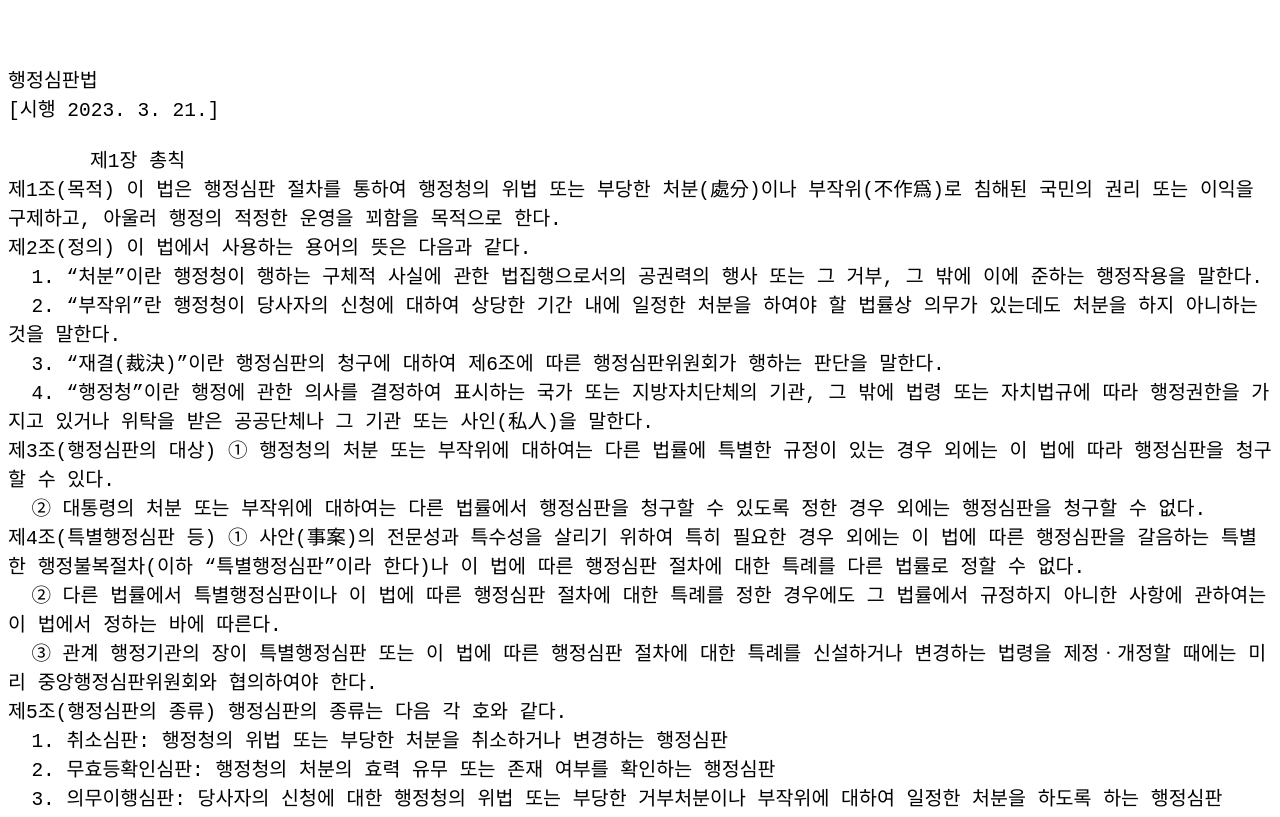
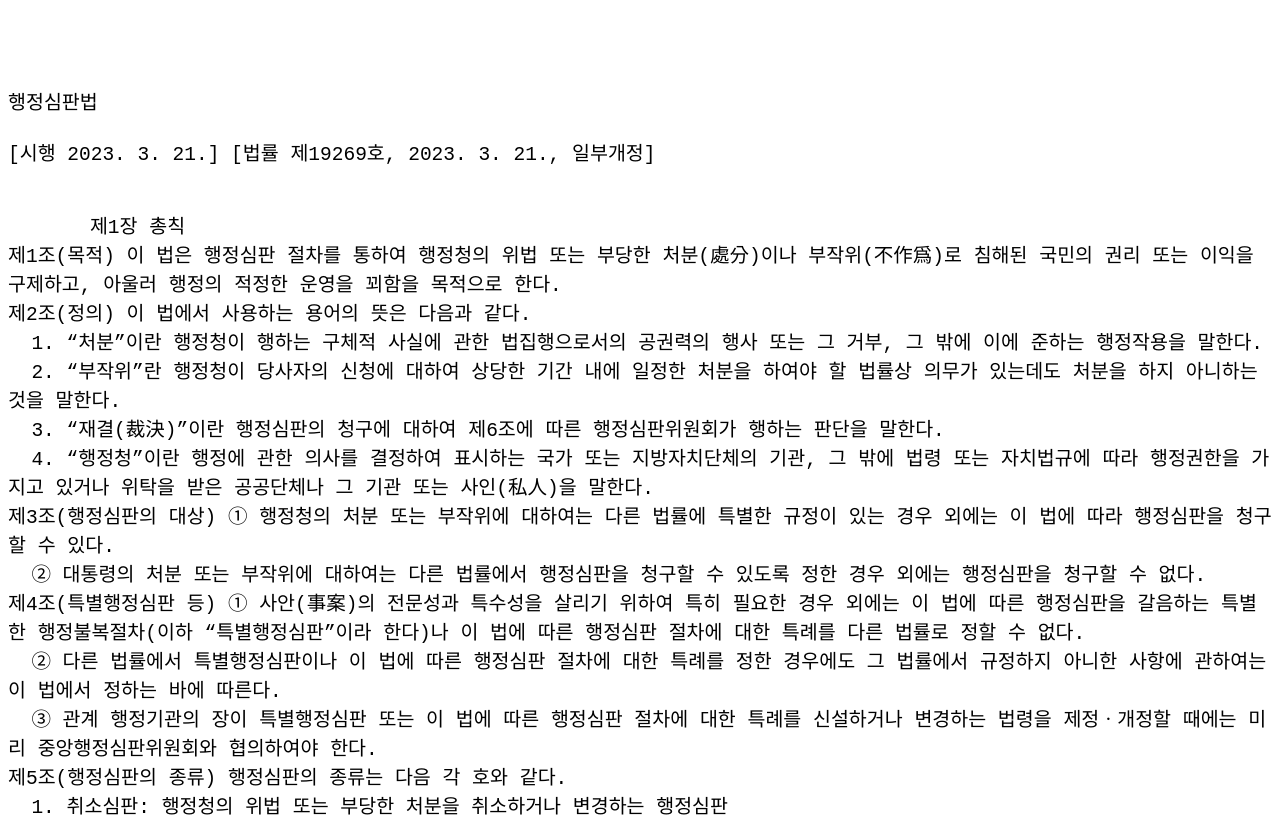
Before and after one commit to newhwang/simpan, a plain HTML site: page index.html in a window 1280 px wide. Shown: the top 817 px of the page. Drawn offline with Linux system fonts and the light colour scheme.

Commit message:
Update index.html

```diff
--- a/index.html
+++ b/index.html
@@ -18,8 +18,11 @@
 
 <pre>
 
+
 행정심판법
-[시행 2023. 3. 21.]
+
+[시행 2023. 3. 21.] [법률 제19269호, 2023. 3. 21., 일부개정]
+
 
        제1장 총칙
 제1조(목적) 이 법은 행정심판 절차를 통하여 행정청의 위법 또는 부당한 처분(處分)이나 부작위(不作爲)로 침해된 국민의 권리 또는 이익을 구제하고, 아울러 행정의 적정한 운영을 꾀함을 목적으로 한다.
@@ -258,11 +261,13 @@
   ③ 위원회는 취소심판의 청구가 이유가 있다고 인정하면 처분을 취소 또는 다른 처분으로 변경하거나 처분을 다른 처분으로 변경할 것을 피청구인에게 명한다.
   ④ 위원회는 무효등확인심판의 청구가 이유가 있다고 인정하면 처분의 효력 유무 또는 처분의 존재 여부를 확인한다.
   ⑤ 위원회는 의무이행심판의 청구가 이유가 있다고 인정하면 지체 없이 신청에 따른 처분을 하거나 처분을 할 것을 피청구인에게 명한다.
+
 제43조의2(조정) ① 위원회는 당사자의 권리 및 권한의 범위에서 당사자의 동의를 받아 심판청구의 신속하고 공정한 해결을 위하여 조정을 할 수 있다. 다만, 그 조정이 공공복리에 적합하지 아니하거나 해당 처분의 성질에 반하는 경우에는 그러하지 아니하다.
   ② 위원회는 제1항의 조정을 함에 있어서 심판청구된 사건의 법적ㆍ사실적 상태와 당사자 및 이해관계자의 이익 등 모든 사정을 참작하고, 조정의 이유와 취지를 설명하여야 한다.
   ③ 조정은 당사자가 합의한 사항을 조정서에 기재한 후 당사자가 서명 또는 날인하고 위원회가 이를 확인함으로써 성립한다.
   ④ 제3항에 따른 조정에 대하여는 제48조부터 제50조까지, 제50조의2, 제51조의 규정을 준용한다.
   [본조신설 2017. 10. 31.]
+
 제44조(사정재결) ① 위원회는 심판청구가 이유가 있다고 인정하는 경우에도 이를 인용(認容)하는 것이 공공복리에 크게 위배된다고 인정하면 그 심판청구를 기각하는 재결을 할 수 있다. 이 경우 위원회는 재결의 주문(主文)에서 그 처분 또는 부작위가 위법하거나 부당하다는 것을 구체적으로 밝혀야 한다.
   ② 위원회는 제1항에 따른 재결을 할 때에는 청구인에 대하여 상당한 구제방법을 취하거나 상당한 구제방법을 취할 것을 피청구인에게 명할 수 있다.
   ③ 제1항과 제2항은 무효등확인심판에는 적용하지 아니한다.
@@ -277,20 +282,25 @@
   5. 이유
   6. 재결한 날짜
   ③ 재결서에 적는 이유에는 주문 내용이 정당하다는 것을 인정할 수 있는 정도의 판단을 표시하여야 한다.
+
 제47조(재결의 범위) ① 위원회는 심판청구의 대상이 되는 처분 또는 부작위 외의 사항에 대하여는 재결하지 못한다.
   ② 위원회는 심판청구의 대상이 되는 처분보다 청구인에게 불리한 재결을 하지 못한다.
+
 제48조(재결의 송달과 효력 발생) ① 위원회는 지체 없이 당사자에게 재결서의 정본을 송달하여야 한다. 이 경우 중앙행정심판위원회는 재결 결과를 소관 중앙행정기관의 장에게도 알려야 한다.
   ② 재결은 청구인에게 제1항 전단에 따라 송달되었을 때에 그 효력이 생긴다.
   ③ 위원회는 재결서의 등본을 지체 없이 참가인에게 송달하여야 한다.
   ④ 처분의 상대방이 아닌 제3자가 심판청구를 한 경우 위원회는 재결서의 등본을 지체 없이 피청구인을 거쳐 처분의 상대방에게 송달하여야 한다.
+
 제49조(재결의 기속력 등) ① 심판청구를 인용하는 재결은 피청구인과 그 밖의 관계 행정청을 기속(羈束)한다.
   ② 재결에 의하여 취소되거나 무효 또는 부존재로 확인되는 처분이 당사자의 신청을 거부하는 것을 내용으로 하는 경우에는 그 처분을 한 행정청은 재결의 취지에 따라 다시 이전의 신청에 대한 처분을 하여야 한다. <신설 2017. 4. 18.>
   ③ 당사자의 신청을 거부하거나 부작위로 방치한 처분의 이행을 명하는 재결이 있으면 행정청은 지체 없이 이전의 신청에 대하여 재결의 취지에 따라 처분을 하여야 한다. <개정 2017. 4. 18.>
   ④ 신청에 따른 처분이 절차의 위법 또는 부당을 이유로 재결로써 취소된 경우에는 제2항을 준용한다. <개정 2017. 4. 18.>
   ⑤ 법령의 규정에 따라 공고하거나 고시한 처분이 재결로써 취소되거나 변경되면 처분을 한 행정청은 지체 없이 그 처분이 취소 또는 변경되었다는 것을 공고하거나 고시하여야 한다. <개정 2017. 4. 18.>
   ⑥ 법령의 규정에 따라 처분의 상대방 외의 이해관계인에게 통지된 처분이 재결로써 취소되거나 변경되면 처분을 한 행정청은 지체 없이 그 이해관계인에게 그 처분이 취소 또는 변경되었다는 것을 알려야 한다. <개정 2017. 4. 18.>
+
 제50조(위원회의 직접 처분) ① 위원회는 피청구인이 제49조제3항에도 불구하고 처분을 하지 아니하는 경우에는 당사자가 신청하면 기간을 정하여 서면으로 시정을 명하고 그 기간에 이행하지 아니하면 직접 처분을 할 수 있다. 다만, 그 처분의 성질이나 그 밖의 불가피한 사유로 위원회가 직접 처분을 할 수 없는 경우에는 그러하지 아니하다. <개정 2017. 4. 18.>
   ② 위원회는 제1항 본문에 따라 직접 처분을 하였을 때에는 그 사실을 해당 행정청에 통보하여야 하며, 그 통보를 받은 행정청은 위원회가 한 처분을 자기가 한 처분으로 보아 관계 법령에 따라 관리ㆍ감독 등 필요한 조치를 하여야 한다.
+
 제50조의2(위원회의 간접강제) ① 위원회는 피청구인이 제49조제2항(제49조제4항에서 준용하는 경우를 포함한다) 또는 제3항에 따른 처분을 하지 아니하면 청구인의 신청에 의하여 결정으로 상당한 기간을 정하고 피청구인이 그 기간 내에 이행하지 아니하는 경우에는 그 지연기간에 따라 일정한 배상을 하도록 명하거나 즉시 배상을 할 것을 명할 수 있다.
   ② 위원회는 사정의 변경이 있는 경우에는 당사자의 신청에 의하여 제1항에 따른 결정의 내용을 변경할 수 있다.
   ③ 위원회는 제1항 또는 제2항에 따른 결정을 하기 전에 신청 상대방의 의견을 들어야 한다.
@@ -298,17 +308,21 @@
   ⑤ 제1항 또는 제2항에 따른 결정의 효력은 피청구인인 행정청이 소속된 국가ㆍ지방자치단체 또는 공공단체에 미치며, 결정서 정본은 제4항에 따른 소송제기와 관계없이 「민사집행법」에 따른 강제집행에 관하여는 집행권원과 같은 효력을 가진다. 이 경우 집행문은 위원장의 명에 따라 위원회가 소속된 행정청 소속 공무원이 부여한다.
   ⑥ 간접강제 결정에 기초한 강제집행에 관하여 이 법에 특별한 규정이 없는 사항에 대하여는 「민사집행법」의 규정을 준용한다. 다만, 「민사집행법」 제33조(집행문부여의 소), 제34조(집행문부여 등에 관한 이의신청), 제44조(청구에 관한 이의의 소) 및 제45조(집행문부여에 대한 이의의 소)에서 관할 법원은 피청구인의 소재지를 관할하는 행정법원으로 한다.
   [본조신설 2017. 4. 18.]
+
 제51조(행정심판 재청구의 금지) 심판청구에 대한 재결이 있으면 그 재결 및 같은 처분 또는 부작위에 대하여 다시 행정심판을 청구할 수 없다.
 
        제7장 전자정보처리조직을 통한 행정심판 절차의 수행
+
 제52조(전자정보처리조직을 통한 심판청구 등) ① 이 법에 따른 행정심판 절차를 밟는 자는 심판청구서와 그 밖의 서류를 전자문서화하고 이를 정보통신망을 이용하여 위원회에서 지정ㆍ운영하는 전자정보처리조직(행정심판 절차에 필요한 전자문서를 작성ㆍ제출ㆍ송달할 수 있도록 하는 하드웨어, 소프트웨어, 데이터베이스, 네트워크, 보안요소 등을 결합하여 구축한 정보처리능력을 갖춘 전자적 장치를 말한다. 이하 같다)을 통하여 제출할 수 있다.
   ② 제1항에 따라 제출된 전자문서는 이 법에 따라 제출된 것으로 보며, 부본을 제출할 의무는 면제된다.
   ③ 제1항에 따라 제출된 전자문서는 그 문서를 제출한 사람이 정보통신망을 통하여 전자정보처리조직에서 제공하는 접수번호를 확인하였을 때에 전자정보처리조직에 기록된 내용으로 접수된 것으로 본다.
   ④ 전자정보처리조직을 통하여 접수된 심판청구의 경우 제27조에 따른 심판청구 기간을 계산할 때에는 제3항에 따른 접수가 되었을 때 행정심판이 청구된 것으로 본다.
   ⑤ 전자정보처리조직의 지정내용, 전자정보처리조직을 이용한 심판청구서 등의 접수와 처리 등에 관하여 필요한 사항은 국회규칙, 대법원규칙, 헌법재판소규칙, 중앙선거관리위원회규칙 또는 대통령령으로 정한다.
+
 제53조(전자서명등) ① 위원회는 전자정보처리조직을 통하여 행정심판 절차를 밟으려는 자에게 본인(本人)임을 확인할 수 있는 「전자서명법」 제2조제2호에 따른 전자서명(서명자의 실지명의를 확인할 수 있는 것을 말한다)이나 그 밖의 인증(이하 이 조에서 “전자서명등”이라 한다)을 요구할 수 있다. <개정 2020. 6. 9.>
   ② 제1항에 따라 전자서명등을 한 자는 이 법에 따른 서명 또는 날인을 한 것으로 본다.
   ③ 전자서명등에 필요한 사항은 국회규칙, 대법원규칙, 헌법재판소규칙, 중앙선거관리위원회규칙 또는 대통령령으로 정한다.
+
 제54조(전자정보처리조직을 이용한 송달 등) ① 피청구인 또는 위원회는 제52조제1항에 따라 행정심판을 청구하거나 심판참가를 한 자에게 전자정보처리조직과 그와 연계된 정보통신망을 이용하여 재결서나 이 법에 따른 각종 서류를 송달할 수 있다. 다만, 청구인이나 참가인이 동의하지 아니하는 경우에는 그러하지 아니하다.
   ② 제1항 본문의 경우 위원회는 송달하여야 하는 재결서 등 서류를 전자정보처리조직에 입력하여 등재한 다음 그 등재 사실을 국회규칙, 대법원규칙, 헌법재판소규칙, 중앙선거관리위원회규칙 또는 대통령령으로 정하는 방법에 따라 전자우편 등으로 알려야 한다.
   ③ 제1항에 따른 전자정보처리조직을 이용한 서류 송달은 서면으로 한 것과 같은 효력을 가진다.
@@ -319,8 +333,11 @@
 
        제8장 보칙
 제55조(증거서류 등의 반환) 위원회는 재결을 한 후 증거서류 등의 반환 신청을 받으면 신청인이 제출한 문서ㆍ장부ㆍ물건이나 그 밖의 증거자료의 원본(原本)을 지체 없이 제출자에게 반환하여야 한다.
+
 제56조(주소 등 송달장소 변경의 신고의무) 당사자, 대리인, 참가인 등은 주소나 사무소 또는 송달장소를 바꾸면 그 사실을 바로 위원회에 서면으로 또는 전자정보처리조직을 통하여 신고하여야 한다. 제54조제2항에 따른 전자우편주소 등을 바꾼 경우에도 또한 같다.
+
 제57조(서류의 송달) 이 법에 따른 서류의 송달에 관하여는 「민사소송법」 중 송달에 관한 규정을 준용한다.
+
 제58조(행정심판의 고지) ① 행정청이 처분을 할 때에는 처분의 상대방에게 다음 각 호의 사항을 알려야 한다.
   1. 해당 처분에 대하여 행정심판을 청구할 수 있는지
   2. 행정심판을 청구하는 경우의 심판청구 절차 및 심판청구 기간
@@ -329,10 +346,12 @@
   2. 행정심판의 대상이 되는 경우 소관 위원회 및 심판청구 기간
 제59조(불합리한 법령 등의 개선) ① 중앙행정심판위원회는 심판청구를 심리ㆍ재결할 때에 처분 또는 부작위의 근거가 되는 명령 등(대통령령ㆍ총리령ㆍ부령ㆍ훈령ㆍ예규ㆍ고시ㆍ조례ㆍ규칙 등을 말한다. 이하 같다)이 법령에 근거가 없거나 상위 법령에 위배되거나 국민에게 과도한 부담을 주는 등 크게 불합리하면 관계 행정기관에 그 명령 등의 개정ㆍ폐지 등 적절한 시정조치를 요청할 수 있다. 이 경우 중앙행정심판위원회는 시정조치를 요청한 사실을 법제처장에게 통보하여야 한다. <개정 2016. 3. 29.>
   ② 제1항에 따른 요청을 받은 관계 행정기관은 정당한 사유가 없으면 이에 따라야 한다.
+
 제60조(조사ㆍ지도 등) ① 중앙행정심판위원회는 행정청에 대하여 다음 각 호의 사항 등을 조사하고, 필요한 지도를 할 수 있다.
   1. 위원회 운영 실태
   2. 재결 이행 상황
   3. 행정심판의 운영 현황
   ② 행정청은 이 법에 따른 행정심판을 거쳐 「행정소송법」에 따른 항고소송이 제기된 사건에 대하여 그 내용이나 결과 등 대통령령으로 정하는 사항을 반기마다 그 다음 달 15일까지 해당 심판청구에 대한 재결을 한 중앙행정심판위원회 또는 제6조제3항에 따라 시ㆍ도지사 소속으로 두는 행정심판위원회에 알려야 한다.
   ③ 제6조제3항에 따라 시ㆍ도지사 소속으로 두는 행정심판위원회는 중앙행정심판위원회가 요청하면 제2항에 따라 수집한 자료를 제출하여야 한다.
+
 제61조(권한의 위임) 이 법에 따른 위원회의 권한 중 일부를 국회규칙, 대법원규칙, 헌법재판소규칙, 중앙선거관리위원회규칙 또는 대통령령으로 정하는 바에 따라 위원장에게 위임할 수 있다.
```
